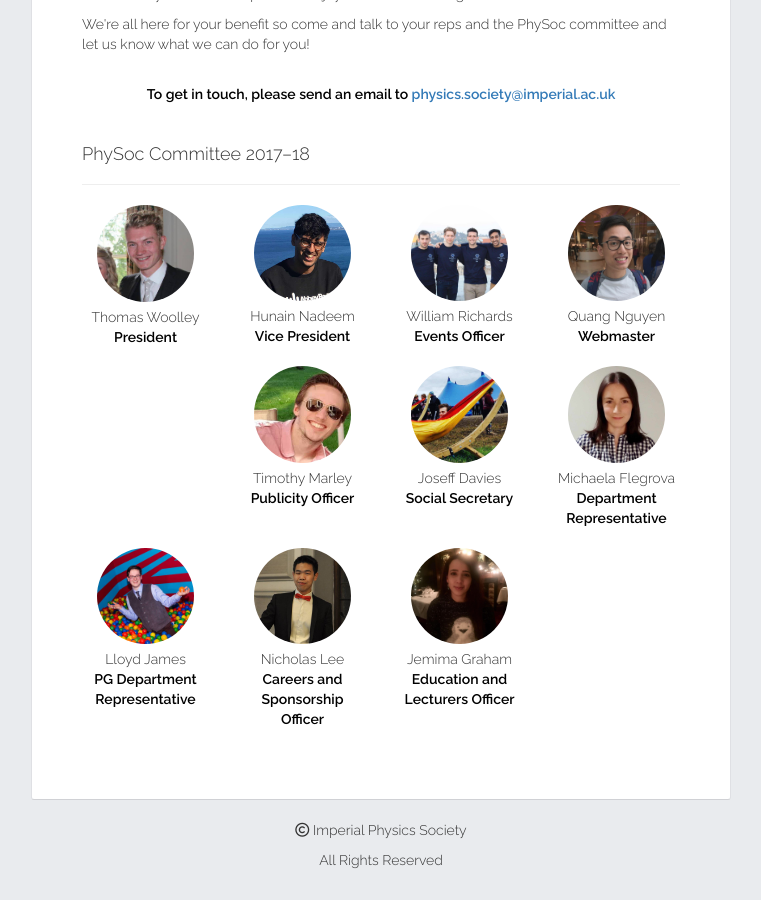
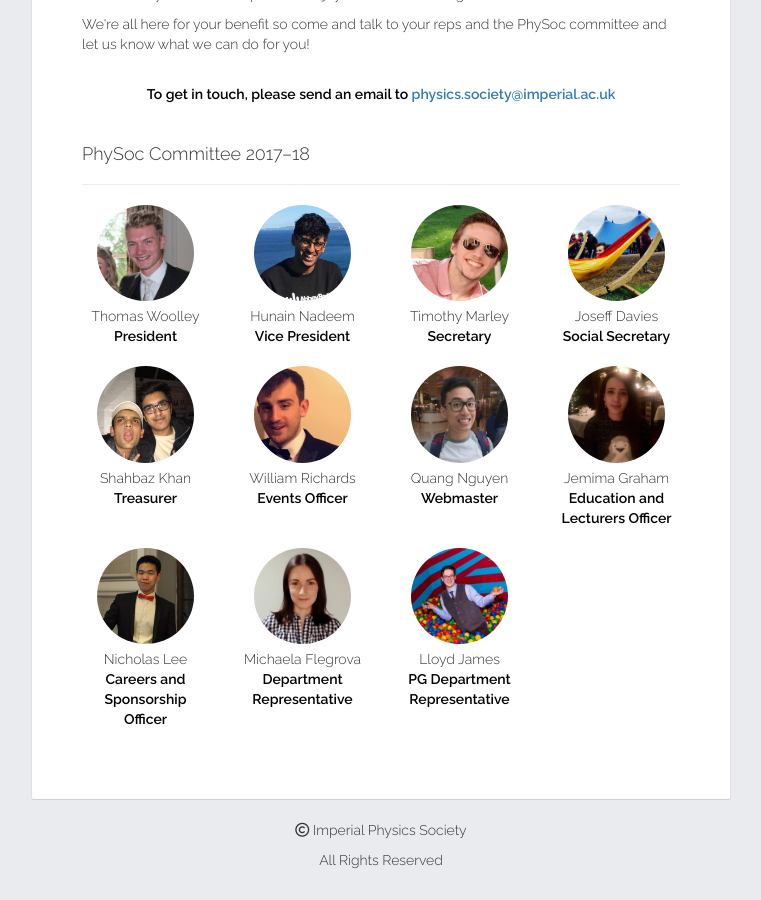
Before and after one commit to ngcaden/jekyllTest, a Jekyll site: the page built from pages/about.html, in a window 1280 px wide and 900 px high, scrolled down 791 px. Shown: the whole window, without its empty margins (259-1020 px from the left). Built offline with Jekyll 4.4.1, drawn with Linux system fonts in a browser that asks for light colours; nearby versions of some CDN libraries.

Commit message:
Corrected committee members

```diff
--- a/pages/about.html
+++ b/pages/about.html
@@ -49,6 +49,7 @@ layout: main
 
                 <div class='row'>
                     <div class='col-md-3 col-sm-4 col-xs-6 text-center' ng-repeat='member in ctrl.members'>
+                        <div class='committee-card'>
                             <img class='committee-image' ng-hide='member.picture' src="{{ '/images/logo_main-physoc.png' }}">
                             <img class='committee-image' ng-show='member.picture' src= "{% raw %}{{ member.picture }}{% endraw %}">
                             <span ng-bind='member.name'></span>
@@ -56,6 +57,7 @@ layout: main
                             <strong ng-bind='member.position'></strong>
                             <br/>
                             &nbsp
+                        </div>
                     </div>
                 </div>
             </div>
@@ -70,14 +72,15 @@ angular.module('committee',[])
       self.members = [
           {position: 'President', name: 'Thomas Woolley', picture: "{{ '/images/committee/president.jpg' }}"},
           {position: 'Vice President', name: 'Hunain Nadeem', picture: "{{ '/images/committee/vice-president.jpg' }}"},
+          {position: 'Secretary', name: 'Timothy Marley', picture: "{{ '/images/committee/secretary.jpg' }}"},
+          {position: 'Social Secretary', name: 'Joseff Davies', picture: "{{ '/images/committee/social-secretary.jpg' }}"},
+          {position: 'Treasurer', name: 'Shahbaz Khan', picture: "{{ '/images/committee/treasurer.jpg' }}"},
           {position: 'Events Officer', name: 'William Richards', picture: "{{ '/images/committee/events-officer.jpg' }}"},
           {position: 'Webmaster', name: 'Quang Nguyen', picture: "{{ '/images/committee/webmaster.jpg' }}"},
-          {position: 'Publicity Officer', name: 'Timothy Marley', picture: "{{ '/images/committee/publicity-officer.jpg' }}"},
-          {position: 'Social Secretary', name: 'Joseff Davies', picture: "{{ '/images/committee/social-secretary.jpg' }}"},
+          {position: 'Education and Lecturers Officer', name: 'Jemima Graham', picture: "{{ '/images/committee/education-officer.jpg' }}"},
+          {position: 'Careers and Sponsorship Officer', name: 'Nicholas Lee', picture: "{{ '/images/committee/sponsorship-officer.jpg' }}"},
           {position: 'Department Representative', name: 'Michaela Flegrova', picture: '{{ "/images/committee/dep-rep.jpg" }}'},
           {position: 'PG Department Representative', name: 'Lloyd James', picture: "{{ '/images/committee/pg-dep-rep.jpg' }}"},
-          {position: 'Careers and Sponsorship Officer', name: 'Nicholas Lee', picture: "{{ '/images/committee/sponsorship-officer.jpg' }}"},
-          {position: 'Education and Lecturers Officer', name: 'Jemima Graham', picture: "{{ '/images/committee/education-officer.jpg' }}"},
       ];
   }]);
 </script>
```
Also changed, not shown: css/custom.css (line endings or trailing spaces), images/committee/21460010_10214569266893511_1015980153_o.jpg (deleted), images/committee/events-officer.jpg, images/committee/president.jpg, images/committee/secretary.jpg (renamed from images/committee/publicity-officer.jpg), images/committee/treasurer.jpg (added). Lines whose indentation alone changed are shown as unchanged.
